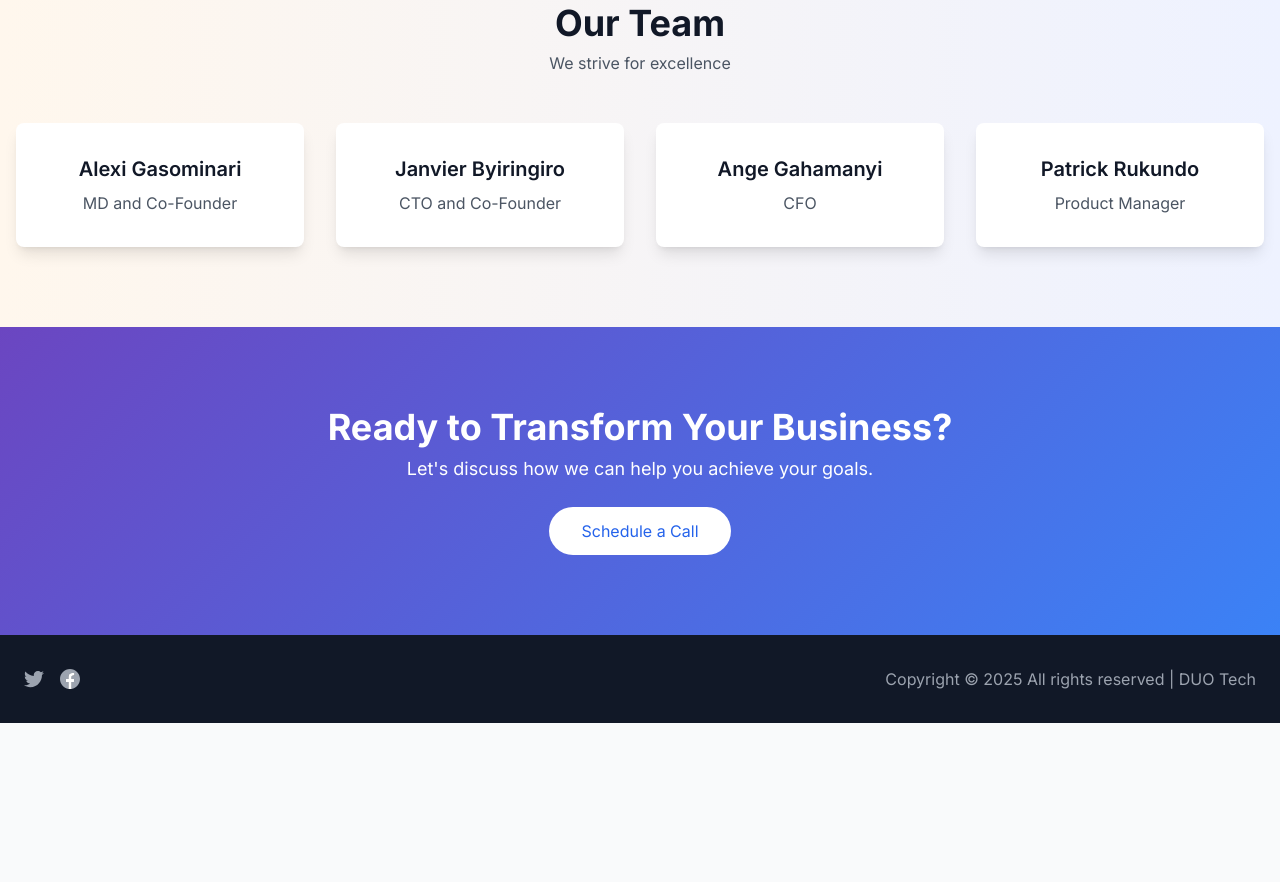
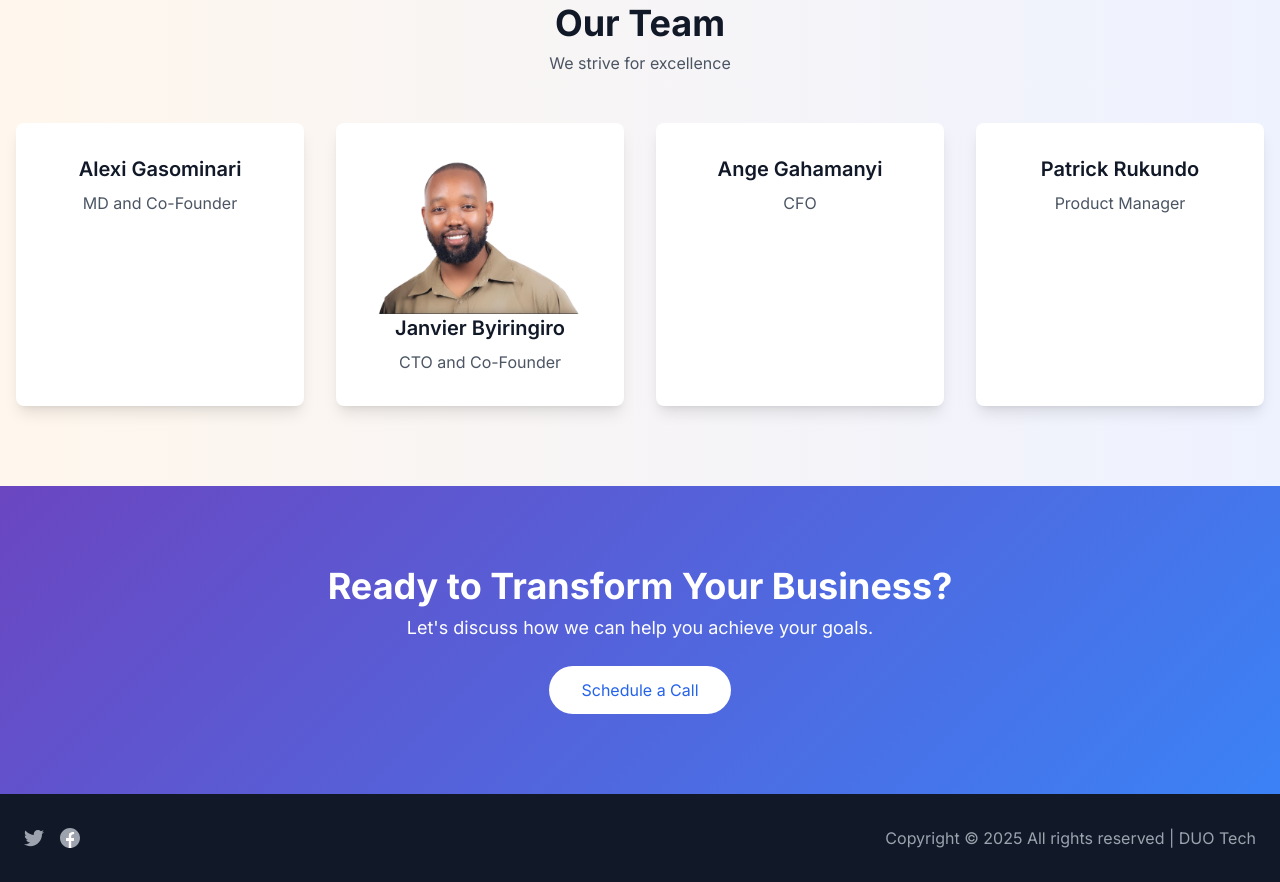
Before and after one commit to jenzzly/duo, a plain HTML site: page index.html in a window 1280 px wide. Shown: the part 1443-2325 px from the top of the page. Before the commit the page ends 2166 px from the top, so only its background shows below. Drawn offline with nearby package versions, Linux system fonts and the light colour scheme.

Commit message:
update pic

```diff
--- a/index.html
+++ b/index.html
@@ -126,6 +126,7 @@
                     <p class="text-gray-600 mt-2">MD and Co-Founder</p>
                 </div>
                 <div class="p-8 bg-white rounded-lg shadow-lg hover:shadow-xl transition hover-scale">
+                    <img src="images/by.png" alt="DuoTech Logo" class="">
                     <h3 class="text-xl font-semibold text-gray-900">Janvier Byiringiro</h3>
                     <p class="text-gray-600 mt-2">CTO and Co-Founder</p>
                 </div>
```
